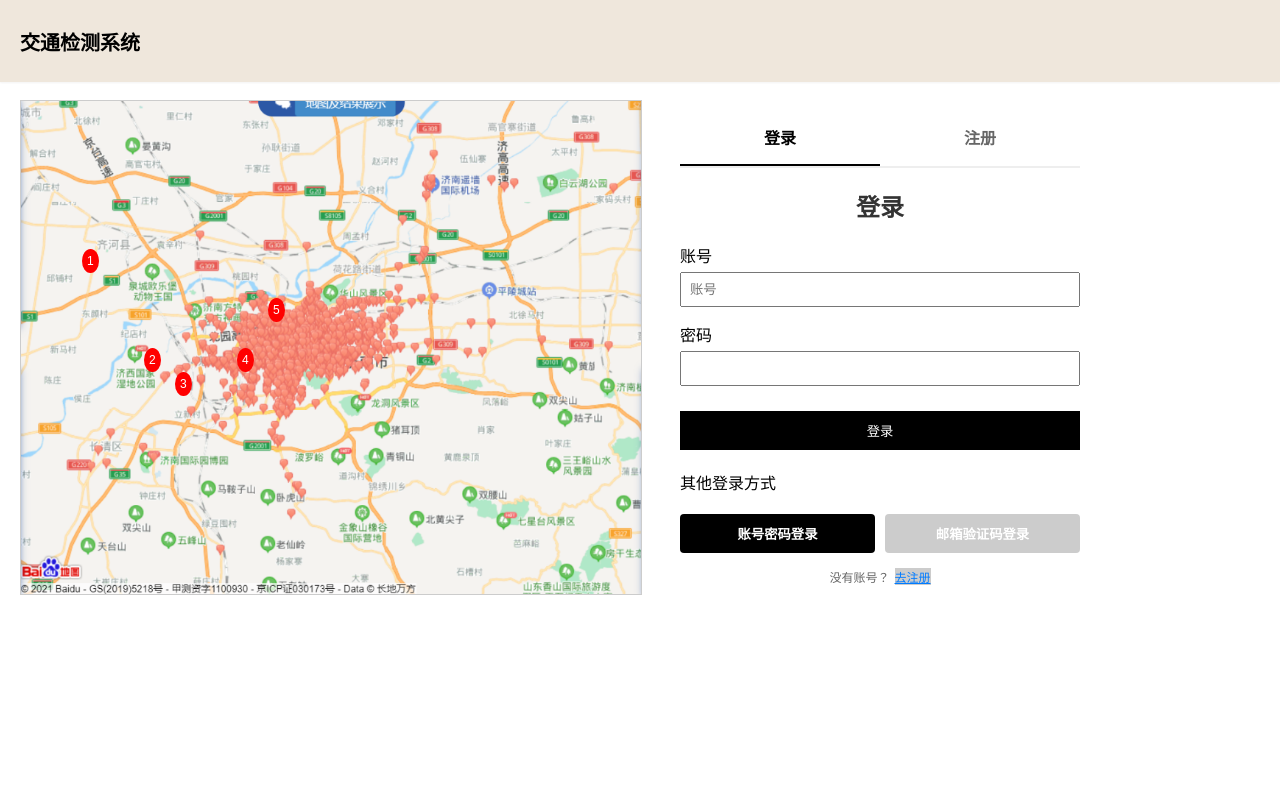
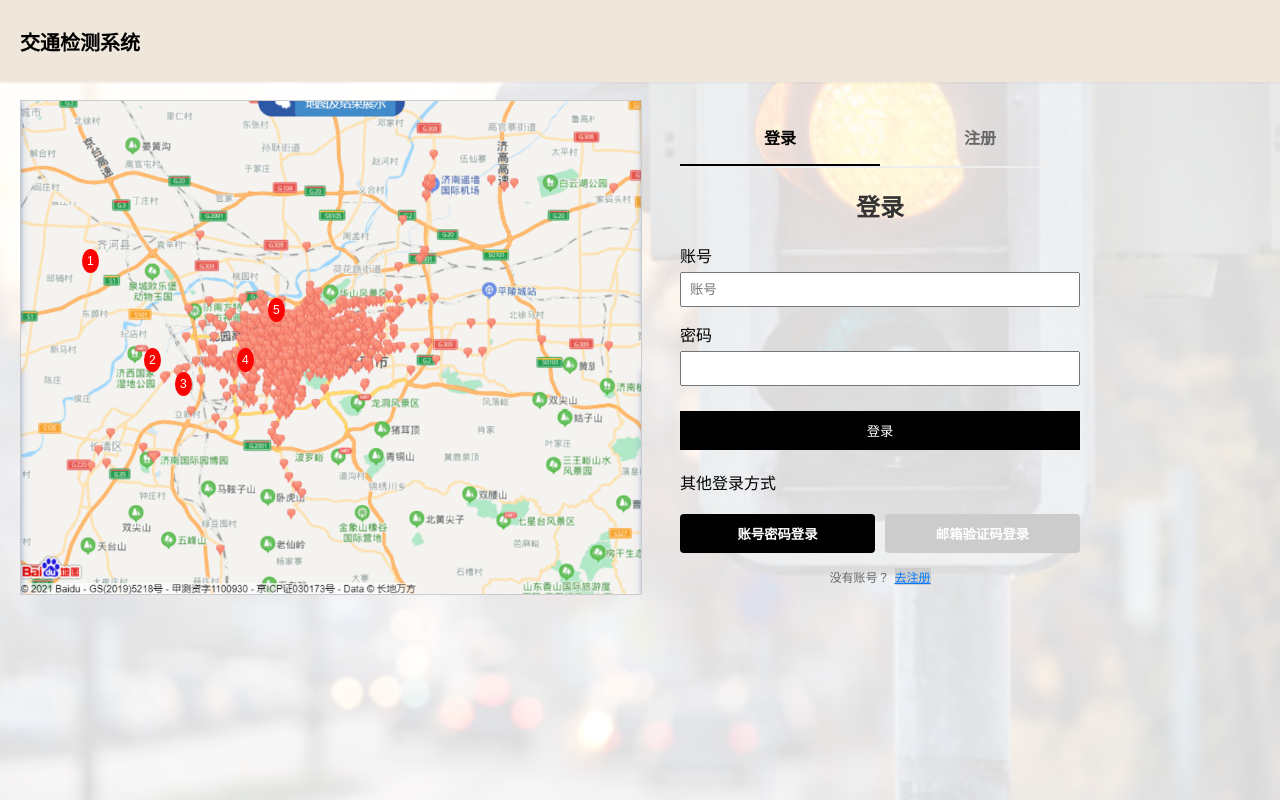
Before and after one commit to AXIhello/pavement_distraction_detection, a Vue app in the folder frontend/: page /login in a window 1280 px wide. Built offline with nearby package versions, Linux system fonts and the light colour scheme.

Commit message:
添加背景图片

```diff
--- a/frontend/src/App.vue
+++ b/frontend/src/App.vue
@@ -1,15 +1,29 @@
 <script setup>
 import { RouterView } from 'vue-router'
+import bgImage from '@/assets/images/background.jpg'
 </script>
 
 <template>
+  <div class="bg-image" :style="{ backgroundImage: `url(${bgImage})` }"></div>
   <RouterView />
 </template>
 
 <style>
-/* 可添加全局样式 */
 body {
   margin: 0;
   font-family: Arial, sans-serif;
 }
+.bg-image {
+  position: fixed;
+  top: 0; left: 0;
+  width: 100vw;
+  height: 100vh;
+  background-size: cover;
+  background-position: center;
+  background-repeat: no-repeat;
+  opacity: 0.15;
+  z-index: -1;
+  pointer-events: none;
+  user-select: none;
+}
 </style>
```
Also changed, not shown: frontend/src/assets/images/background.jpg (added).
